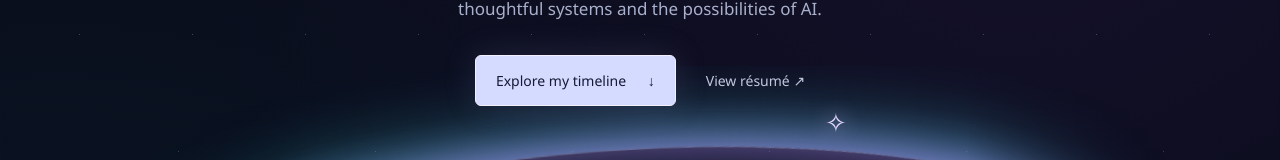
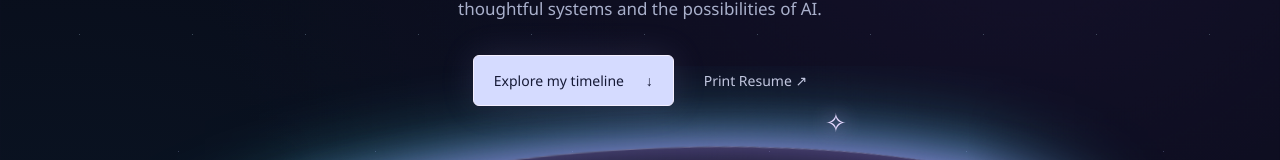
Before and after one commit to chenghongm/my-portfolio, a Next.js app: page /gpt-style in a window 1280 px wide. Shown: the part 486-646 px from the top of the page. Built offline with nearby package versions, Linux system fonts and the light colour scheme.

Commit message:
update print resume in gpt style

```diff
--- a/src/pages/gpt-style.js
+++ b/src/pages/gpt-style.js
@@ -35,7 +35,7 @@ export default function GptStyle() {
           <div className={styles.eyebrow}><span /> CHENGHONG MENG · {HERO_INFO.area.toUpperCase()}</div>
           <h1 id="intro-title">A little curiosity.<br />An endless <em>journey.</em></h1>
           <p className={styles.intro}>Full-stack developer exploring the space between<br className={styles.desktopBreak} /> thoughtful systems and the possibilities of AI.</p>
-          <div className={styles.heroActions}><a href="#journey" className={styles.primary}>Explore my timeline <span aria-hidden="true">↓</span></a><Link href="/resume" className={styles.resume}>View résumé <Arrow /></Link></div>
+          <div className={styles.heroActions}><a href="#journey" className={styles.primary}>Explore my timeline <span aria-hidden="true">↓</span></a><Link href="/resume?print=1" className={styles.resume}>Print Resume <Arrow /></Link></div>
           <div className={styles.coordinates} aria-hidden="true"><span>BUILD · LEARN · ITERATE</span><span>01 — ∞</span></div>
           <div className={styles.horizon} aria-hidden="true"><div /><span>✧</span></div>
         </section>
```
